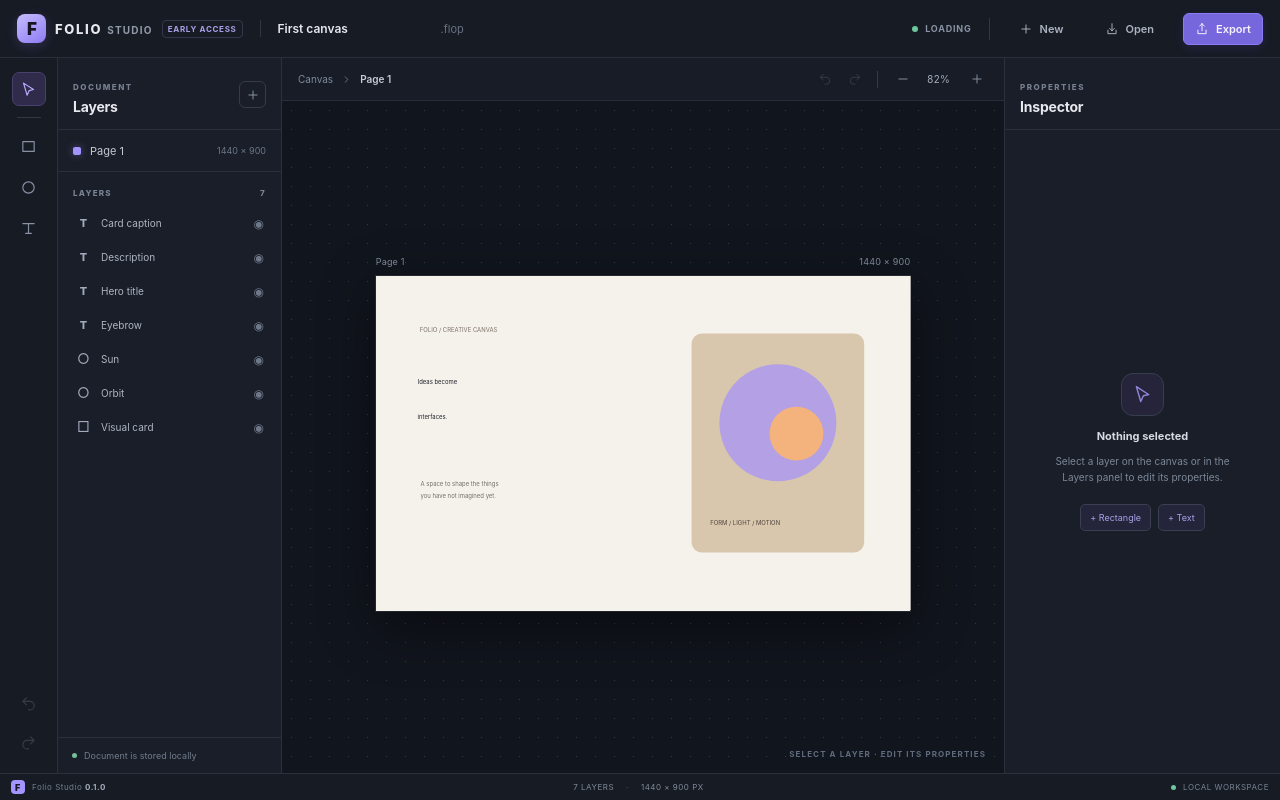
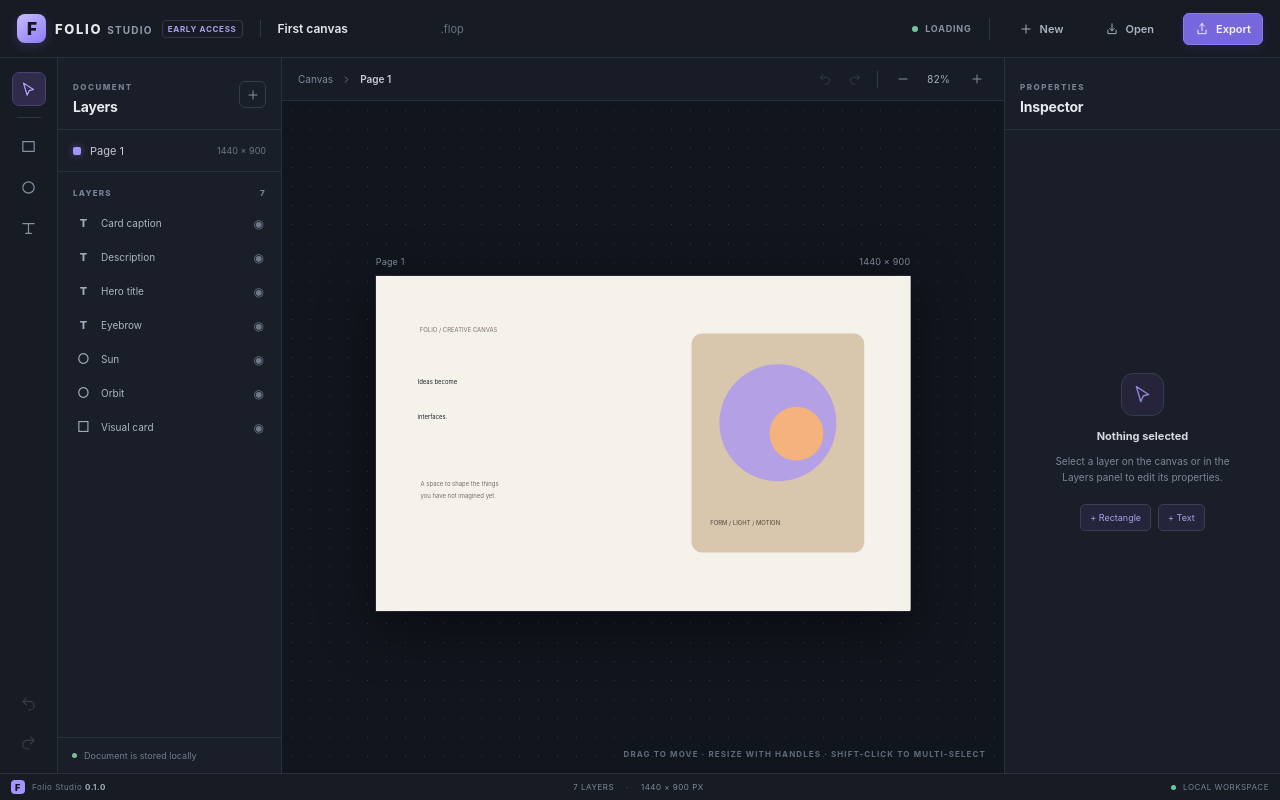
Before and after one commit to budapesservices-dotcom/folio-studio, a Preact app: page / in a window 1280 px wide. Built offline with nearby package versions, Linux system fonts and the light colour scheme.

Commit message:
ui: explain canvas selection and transform gestures

```diff
--- a/src/app/App.tsx
+++ b/src/app/App.tsx
@@ -291,7 +291,7 @@ export function App() {
             onSelectionChange={(nodeIds) => dispatch({ type: 'select-nodes', nodeIds })}
             onTransformCommit={(nodes) => dispatch({ type: 'transform-nodes', nodes })}
           />
-          <div class="canvas-hint">SELECT A LAYER · EDIT ITS PROPERTIES</div>
+          <div class="canvas-hint">DRAG TO MOVE · RESIZE WITH HANDLES · SHIFT-CLICK TO MULTI-SELECT</div>
         </div>
       </main>
 
```
